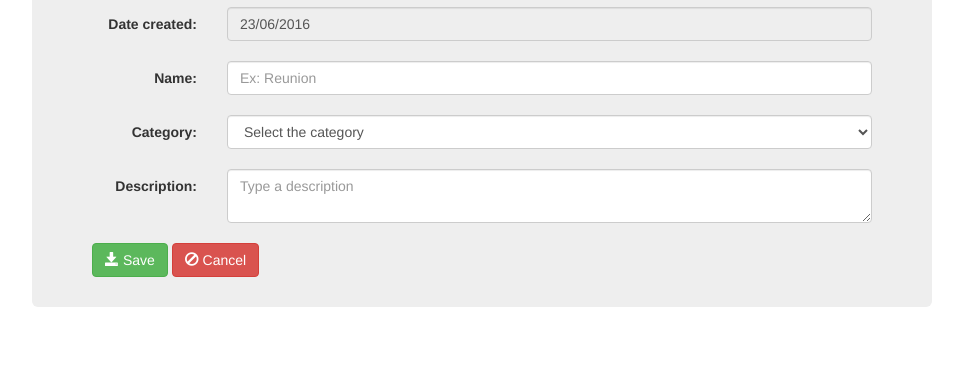
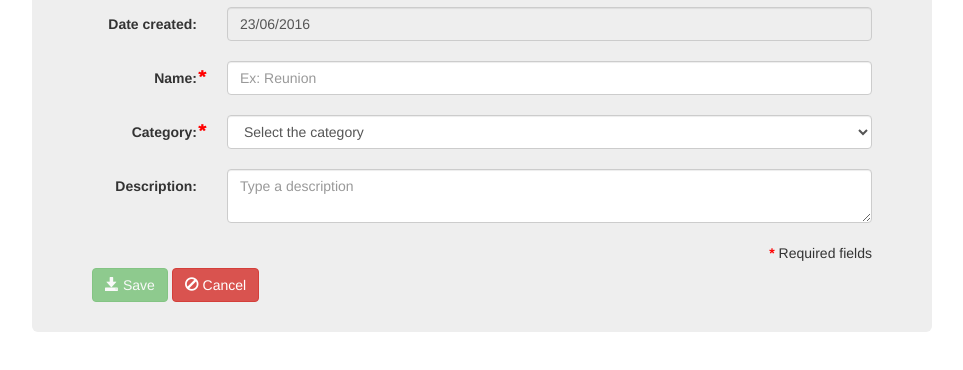
Before and after one commit to mauriciomedeiros/sb-todo-list, a website: page app/index.html in a window 1280 px wide. Both pictures are taken after a click on the button "New". Shown: the part 116-486 px from the top of the page, without its empty margins (158-1121 px from the left). Drawn offline with nearby package versions, Linux system fonts and the light colour scheme; some packages are replaced by stand-ins of ours.

Commit message:
- Add validation require to formulary.

```diff
--- a/app/css/index.css
+++ b/app/css/index.css
@@ -9,3 +9,17 @@
 .form-control {
 	margin-bottom: 5px;
 }
+
+.require-field {
+	position: relative;
+}
+
+.require-field:after {
+	position: absolute;
+	content: "\2217";
+	color: red;
+	font-weight: bold;
+	margin-right: 5px;
+	margin-top: -10px;
+	font-size: 20px;
+}
--- a/app/view/todo/_form.html
+++ b/app/view/todo/_form.html
@@ -8,15 +8,15 @@
       </div>
    </div>
    <div class="form-group">
-      <label class="col-sm-2 control-label"> Name: </label>
+      <label class="col-sm-2 control-label require-field"> Name: </label>
       <div class="col-sm-10">
          <input type="text" class="form-control" ng-model="todo.name" name="name" placeholder="Ex: Reunion" ng-required="true" ng-minlength="3" ng-maxlength="20"/>
       </div>
    </div>
    <div class="form-group">
-      <label class="col-sm-2 control-label"> Category: </label>
+      <label class="col-sm-2 control-label require-field "> Category: </label>
       <div class="col-sm-10">
-         <select class="form-control" ng-model="todo.category" id="category" name="category" ng-options="category as category.name for category in categoryList">
+         <select class="form-control" ng-model="todo.category" id="category" name="category" ng-options="category as category.name for category in categoryList" ng-required="true">
    			<option value="">Select the category</option>
    		</select>
       </div>
@@ -27,9 +27,12 @@
          <textarea type="text" class="selectpicker show-tick form-control" ng-model="todo.description" name="name" placeholder="Type a description" ng-maxlength="200"></textarea>
       </div>
    </div>
+   <div class="text-right">
+      <label style=" color: red;">*</label> Required fields
+   </div>
 </form>
 <div class="text-left">
-   <button class="btn btn-success bt-lg" ng-click="save(todo)">
+   <button class="btn btn-success bt-lg" ng-click="save(todo)"  ng-disabled="todoForm.$invalid">
       <span class="glyphicon glyphicon-save"></span> Save
    </button>
 
```
